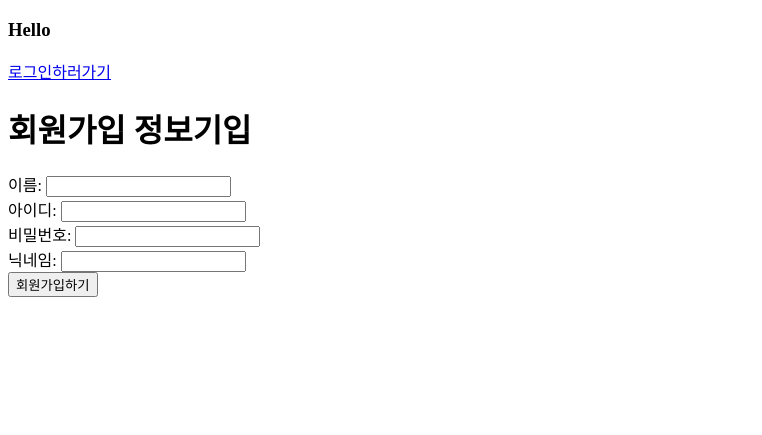
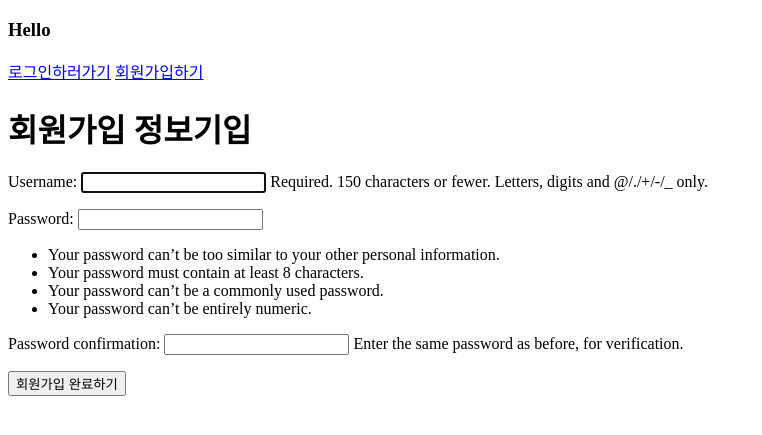
Before and after one commit to jyk3311/spartamarket, a Django app: page /accounts/sign-up/ in a window 1280 px wide. Shown: the top 435 px of the page, without its empty margins (0-762 px from the left). Run offline with Django 4.2, Linux system fonts and the light colour scheme.

Commit message:
feat 회원가입 기능 추가 accounts/views.py sign_up 함수 생성 - Post와 GET 만 받을수 있게 설정 - 회원가입 후 바로 로그인 할 수 있게 설정
accounts/views.py logout 함수 생성
- 로그아웃하면 홈페이지로 이동하게 설정

base.html 에 로그아웃 버튼 추가

```diff
--- a/accounts/forms.py
+++ b/accounts/forms.py
@@ -2,7 +2,27 @@ from django.contrib.auth.forms import UserChangeForm, UserCreationForm
 from django.contrib.auth import get_user_model
 
 
-class CustomUserCreationForm(UserCreationForm): # 회원가입 class
-    class Meta: # __init__ 개념이 조금은 비슷하다.
+class CustomUserCreationForm(UserCreationForm):  # 회원가입 class
+    class Meta:  # __init__ 개념이 조금은 비슷하다.
         model = get_user_model()
-        fields = UserCreationForm.Meta.fields + ()  #() 안에 추가로 넣을 것들 ex) 팔로우 등등등
+        fields = UserCreationForm.Meta.fields + ()  # () 안에 추가로 넣을 것들 ex) 팔로우 등등등
+
+
+# class CustomUserChangeForm(UserChangeForm):
+#     class Meta:
+#         model = get_user_model()
+#         fields = fields = [
+#             "first_name",
+#             'last_name',
+#             'email',
+#         ]
+
+#         def __init__(self, *args, **kwargs):
+#             super().__init__(*args, **kwargs)
+#             if self.fields.get("password"):
+#                 password_help_text = (
+#                     "You can change the password " '<a href="{}">here</a>.'
+#                 ).format(f"{reverse('accounts:change_password')}")
+
+
+#                 self.fields["password"].help_text = password_help_text
--- a/accounts/templates/accounts/homepage.html
+++ b/accounts/templates/accounts/homepage.html
@@ -2,6 +2,5 @@
 
 {% block content %}
     <h1>Sparta Market 에 오신것을 환영합니다!</h1>
-    <a href="{% url 'accounts:sign_up' %}">회원가입</a>
 
 {% endblock content %}
--- a/accounts/templates/accounts/sign_up.html
+++ b/accounts/templates/accounts/sign_up.html
@@ -3,23 +3,10 @@
 {% block content %}
     <h1> 회원가입 정보기입 </h1>
 
-    <form action="" method="GET">
-        <label for="username">이름:</label>
-        <input type="text" id="username" name="username" required><br>
-
-        <label for="user_ID">아이디:</label>
-        <input type="text" id="user_ID" name="user_ID" required><br>
-
-        <label for="password">비밀번호:</label>
-        <input type="password" id="password" name="password" required><br>
-
-        <label for="nickname">닉네임:</label>
-        <input type="nickname" id="nickname" name="nickname" required><br>
-
-        <input type="submit" value="회원가입하기">
-
-
-
+    <form action="{% url 'accounts:sign_up' %}" method="POST">
+        {%csrf_token%}
+        {{form.as_p}}
+        <button type="submit">회원가입 완료하기</button>
 
     </form>
 {% endblock content %}
--- a/accounts/views.py
+++ b/accounts/views.py
@@ -3,6 +3,7 @@ from django.views.decorators.http import require_POST, require_http_methods
 from django.contrib.auth.forms import AuthenticationForm
 from django.contrib.auth import login as auth_login
 from django.contrib.auth import logout as auth_logout
+from .forms import CustomUserCreationForm
 
 
 # Create your views here.
@@ -12,9 +13,19 @@ def homepage(request):
 
 @require_http_methods(['GET', 'POST']) # GET, POST 만 받을수 있게 설정
 def sign_up(request):
-    # if request.method == 'POST':
-    # form = CustomUserCreationForm(request.POST)
-    return render(request, "accounts/sign_up.html")
+    if request.method == 'POST':
+        form = CustomUserCreationForm(request.POST)
+        if form.is_valid():
+            user = form.save()
+            auth_login(request, user)
+            return redirect("accounts:homepage")
+    else:
+        form = CustomUserCreationForm()
+
+    context = {                    # 양식을 html에 보낸다.
+        "form" : form
+    }
+    return render(request, "accounts/sign_up.html", context)
 
 
 
@@ -23,9 +34,9 @@ def login(request): # 로그인
     if request.method == "POST":
         form = AuthenticationForm(data=request.POST)
         if form.is_valid():
-            auth_login(request, form.get_user())
-            next_url = request.GET.get('next') or 'accounts:homepage'
-            return redirect(next_url)
+            auth_login(request, form.get_user()) #로그인하는 코드
+            next_url = request.GET.get('next') or 'accounts:homepage' # 로그인 후 어디로 보낼지
+            return redirect(next_url) #어디로 갈지 설정해
     else:
         form = AuthenticationForm()
 
--- a/templates/base.html
+++ b/templates/base.html
@@ -19,6 +19,7 @@
         <!-- 로그인이 안되어 있다면 로그인하러가기 버튼만 보이게 처리 -->
         {% else %}
         <a href="{% url 'accounts:login' %}">로그인하러가기</a>
+        <a href="{% url 'accounts:sign_up' %}">회원가입하기</a>
         <!-- 조건문 끝나면 endif -->
         {% endif %}
 
```
